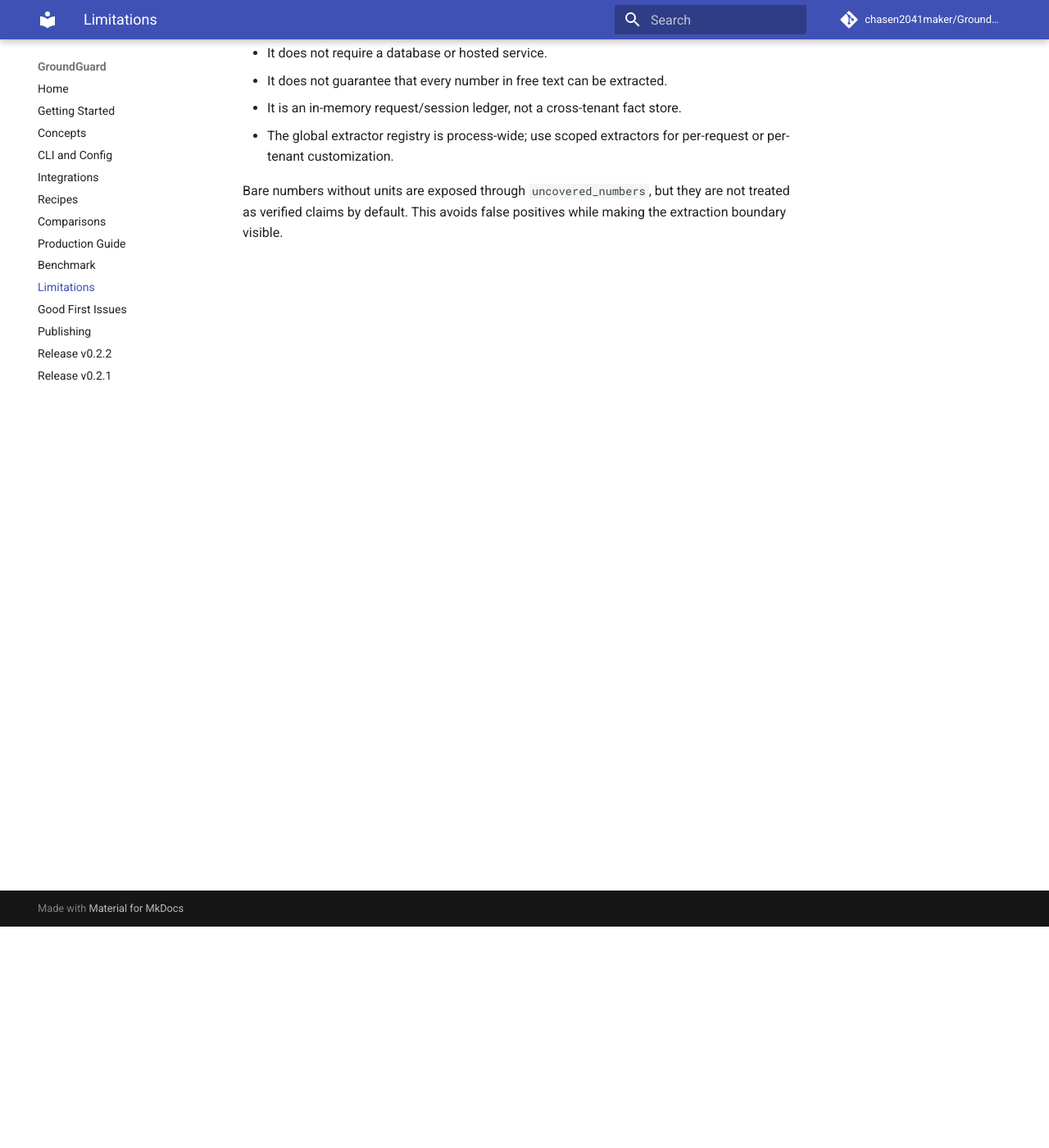
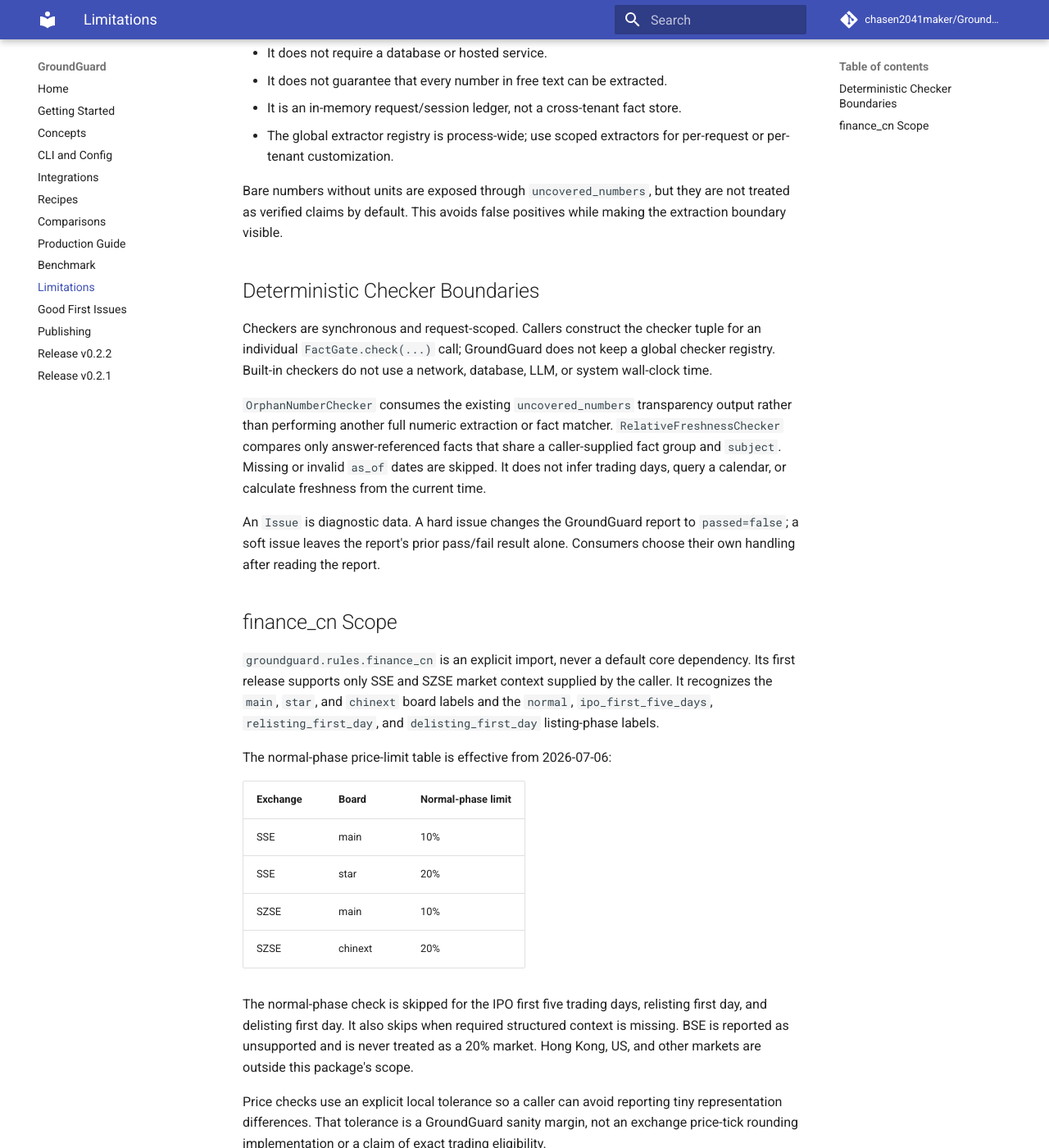
Before and after one commit to chasen2041maker/AgentOps-Lite, an MkDocs documentation site: the page built from docs/limitations.md, in a window 1280 px wide and 1400 px high, scrolled down 270 px. Shown: the whole window at 82% size. Built offline with MkDocs 1.6.1 and Material for MkDocs 9.7.7, drawn with Linux system fonts in a browser that asks for light colours; comment, search, counter and statistics services are not loaded; some of the changed text lies outside the part shown.

```diff
--- a/docs/limitations.md
+++ b/docs/limitations.md
@@ -14,3 +14,56 @@ GroundGuard is deliberately narrow.
 Bare numbers without units are exposed through `uncovered_numbers`, but they are
 not treated as verified claims by default. This avoids false positives while
 making the extraction boundary visible.
+
+## Deterministic Checker Boundaries
+
+Checkers are synchronous and request-scoped. Callers construct the checker
+tuple for an individual `FactGate.check(...)` call; GroundGuard does not keep a
+global checker registry. Built-in checkers do not use a network, database, LLM,
+or system wall-clock time.
+
+`OrphanNumberChecker` consumes the existing `uncovered_numbers` transparency
+output rather than performing another full numeric extraction or fact matcher.
+`RelativeFreshnessChecker` compares only answer-referenced facts that share a
+caller-supplied fact group and `subject`. Missing or invalid `as_of` dates are
+skipped. It does not infer trading days, query a calendar, or calculate
+freshness from the current time.
+
+An `Issue` is diagnostic data. A hard issue changes the GroundGuard report to
+`passed=false`; a soft issue leaves the report's prior pass/fail result alone.
+Consumers choose their own handling after reading the report.
+
+## finance_cn Scope
+
+`groundguard.rules.finance_cn` is an explicit import, never a default core
+dependency. Its first release supports only SSE and SZSE market context supplied
+by the caller. It recognizes the `main`, `star`, and `chinext` board labels and
+the `normal`, `ipo_first_five_days`, `relisting_first_day`, and
+`delisting_first_day` listing-phase labels.
+
+The normal-phase price-limit table is effective from 2026-07-06:
+
+| Exchange | Board | Normal-phase limit |
+| --- | --- | --- |
+| SSE | main | 10% |
+| SSE | star | 20% |
+| SZSE | main | 10% |
+| SZSE | chinext | 20% |
+
+The normal-phase check is skipped for the IPO first five trading days,
+relisting first day, and delisting first day. It also skips when required
+structured context is missing. BSE is reported as unsupported and is never
+treated as a 20% market. Hong Kong, US, and other markets are outside this
+package's scope.
+
+Price checks use an explicit local tolerance so a caller can avoid reporting
+tiny representation differences. That tolerance is a GroundGuard sanity margin,
+not an exchange price-tick rounding implementation or a claim of exact trading
+eligibility.
+
+Official references used for the table:
+
+- [Shanghai Stock Exchange Trading Rules (2026 revision, effective 2026-07-06)](https://www.sse.com.cn/lawandrules/sselawsrules2025/stocks/exchange/c/c_20260424_10816482.shtml)
+- [Shenzhen Stock Exchange Trading Rules (2026 revision)](https://docs.static.szse.cn/www/lawrules/rule/trade/W020260424690713155663.pdf)
+- [SZSE ChiNext risk disclosure clauses (2026 revision)](https://docs.static.szse.cn/www/lawrules/service/member/W020260424702381159118.pdf)
+- [Beijing Stock Exchange reference, excluded from this scope](https://www.bse.cn/jygl_list/200028217.html)
--- a/pyproject.toml
+++ b/pyproject.toml
@@ -4,7 +4,7 @@ build-backend = "setuptools.build_meta"
 
 [project]
 name = "groundguard-ai"
-version = "0.3.1"
+version = "0.4.0rc1"
 description = "A local-first fact gate for tool-using AI agents."
 readme = "README.md"
 requires-python = ">=3.11"
```
Also changed, not shown: CHANGELOG.md (+23 -0 lines), README.md (+51 -1 lines), README.zh-CN.md (+1 -1 lines), 1 other file.
